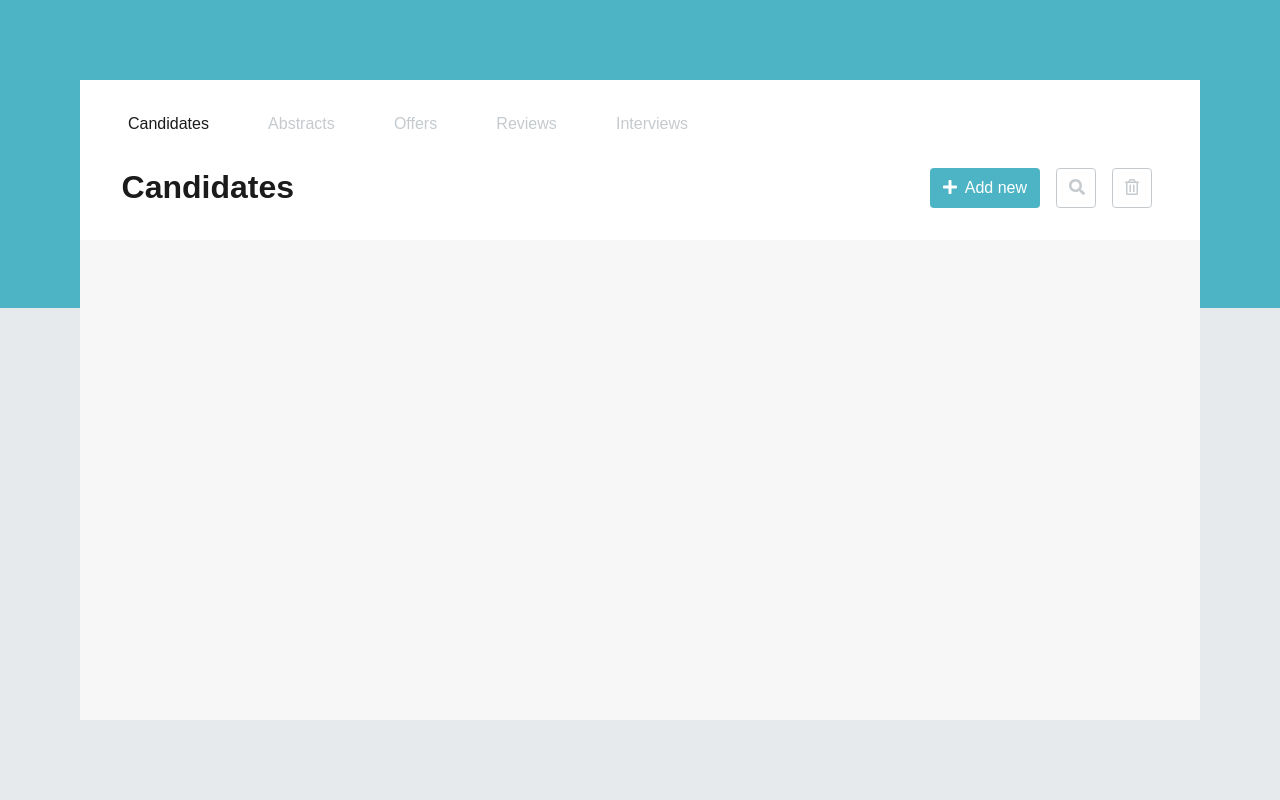
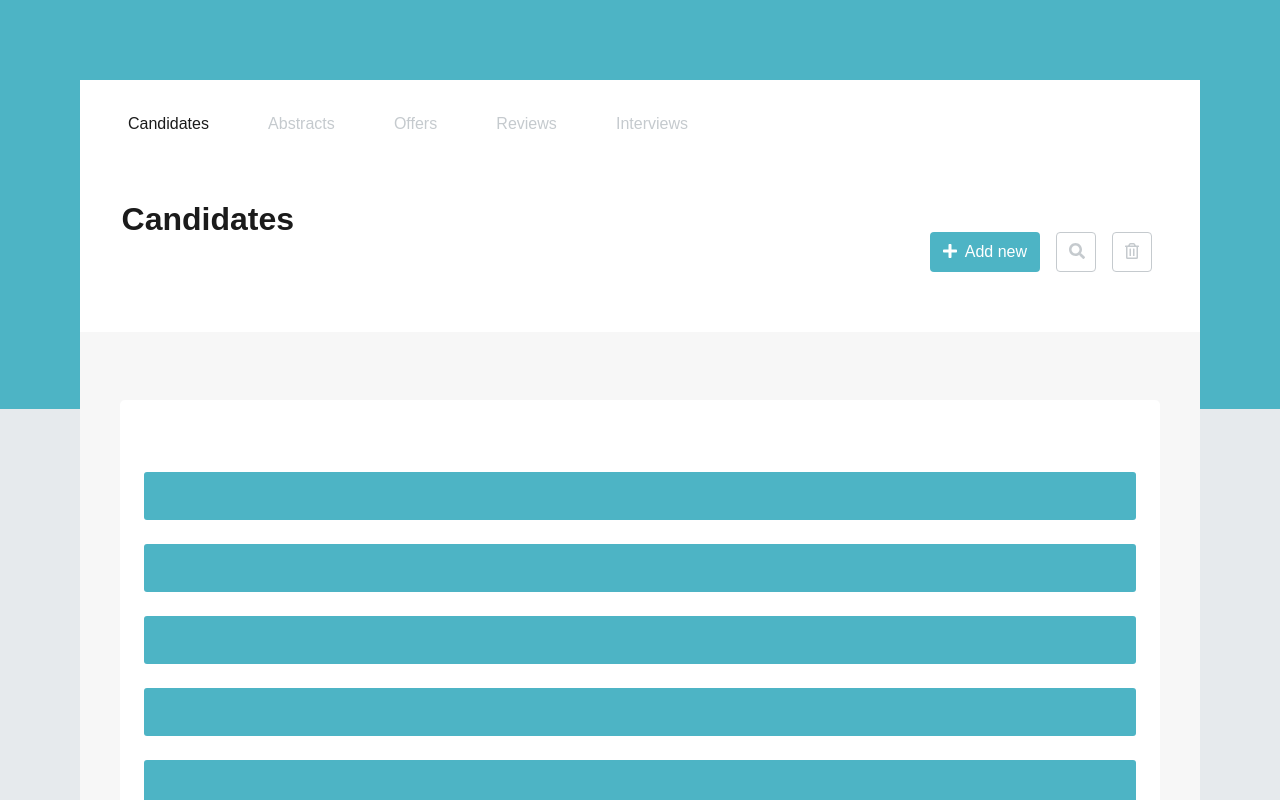
Before and after one commit to WassupNastya/db-web, a React (Create React App) app in the folder frontend/: page / in a window 1280 px wide. Shown: the top 800 px of the page. Built offline with nearby package versions, Linux system fonts and the light colour scheme; no server answers.

Commit message:
change titles & add rows

```diff
--- a/frontend/src/App.css
+++ b/frontend/src/App.css
@@ -1,14 +1,22 @@
 .main-screen {
     display: flex;
-    flex-direction: column;;
+    flex-direction: column;
     margin: 5em;
-    height: 80vh;
+    height: auto;
     background: linear-gradient(to bottom, white 0 25%, #F7F7F7 0 85%);
 }
 
 .page-title {
     margin-left: 1.3em;
-    margin-top: 1em;
+    margin-top: 2em;
     font-weight: bold;
     color: #1B1B1B;
 }
+.table-background {
+    background-color: white;
+    width: auto;
+    height: 100%;
+    margin: 8em 2.5em 2.5em 2.5em;
+    border-radius: 5px;
+    padding-top: 3em;
+}
--- a/frontend/src/App.js
+++ b/frontend/src/App.js
@@ -1,25 +1,76 @@
-import React from "react";
+import React, { useState } from "react";
 import "./App.css";
 
 import Header from "./Header";
 import ButtonGroup from "./ButtonGroup";
+import Row from "./Row";
 
 const getItems = () => {
-  fetch("http://localhost:3000/crud", {surname: 'Ivanov'})
+  fetch("http://localhost:3000/crud", { surname: "Ivanov" })
     .then(response => response.json())
     .then(items => console.log(items))
     .catch(err => console.log(err));
 };
 
+const items = [
+  {
+    id: 1,
+    surname: "Ivanov",
+    name: "Ivan"
+  },
+  {
+    id: 2,
+    surname: "Sidorov",
+    name: "Sergey"
+  },
+  {
+    id: 3,
+    surname: "Sidorov",
+    name: "Sergey"
+  },
+  {
+    id: 4,
+    surname: "Sidorov",
+    name: "Sergey"
+  },
+  {
+    id: 5,
+    surname: "Sidorov",
+    name: "Sergey"
+  },
+  {
+    id: 6,
+    surname: "Sidorov",
+    name: "Sergey"
+  },
+  {
+    id: 7,
+    surname: "Sidorov",
+    name: "Sergey"
+  },
+  {
+    id: 8,
+    surname: "Sidorov",
+    name: "Sergey"
+  }
+];
+
 function App() {
+  const [title, setTitle] = useState("Candidates");
+
   getItems();
   return (
     <div>
       <div className="main-screen">
-        <Header></Header>
+        <Header changeTitle={(title) => setTitle(title)}></Header>
         <div className="d-flex justify-content-between">
-        <h2 className="page-title">Candidates</h2>
-        <ButtonGroup></ButtonGroup>
+          <h2 className="page-title">{title}</h2>
+          <ButtonGroup></ButtonGroup>
+        </div>
+        <div className="table-background">
+          {items.map(x => (
+            <Row key={x.id}></Row>
+          ))}
         </div>
       </div>
     </div>
--- a/frontend/src/ButtonGroup.css
+++ b/frontend/src/ButtonGroup.css
@@ -1,5 +1,5 @@
 .button-group {
-    margin-top: 2em;
+    margin-top: 6em;
     margin-right: 3em;
 }
 
--- a/frontend/src/ButtonGroup.js
+++ b/frontend/src/ButtonGroup.js
@@ -1,4 +1,4 @@
-import React from "react";
+import React, { useState } from "react";
 import { FontAwesomeIcon } from "@fortawesome/react-fontawesome";
 import { faPlus } from "@fortawesome/free-solid-svg-icons";
 import { faSearch } from "@fortawesome/free-solid-svg-icons";
@@ -7,14 +7,32 @@ import { faTrashAlt } from "@fortawesome/free-regular-svg-icons";
 import "./ButtonGroup.css";
 
 function ButtonGroup() {
+  const [showSearchModal, setShowSearchModal] = useState(false);
+  const [showDeleteModal, setShowDeleteModal] = useState(false);
+
   return (
     <div className="button-group">
       <button className="btn add-button">
         <FontAwesomeIcon icon={faPlus} className="icon-add" />
         Add new
       </button>
-      <button className="btn search-button"><FontAwesomeIcon icon={faSearch} className="icon-search" /></button>
-      <button className="btn delete-button"><FontAwesomeIcon icon={faTrashAlt} className="icon-delete" /></button>
+      <button className="btn search-button">
+        <FontAwesomeIcon
+          icon={faSearch}
+          className="icon-search"
+          onClick={() => setShowSearchModal(true)}
+        />
+      </button>
+      <button className="btn delete-button">
+        <FontAwesomeIcon
+          icon={faTrashAlt}
+          className="icon-delete"
+          onClick={() => {
+            setShowDeleteModal(true);
+            console.log("click");
+          }}
+        />
+      </button>
     </div>
   );
 }
--- a/frontend/src/Header.js
+++ b/frontend/src/Header.js
@@ -1,16 +1,48 @@
-import React, { useState } from 'react';
-import './Header.css';
+import React, { useState } from "react";
+import "./Header.css";
 
-function Header() {
-  const [model, setModel] = useState('0');
+function Header({changeTitle, ...props}) {
+  const [model, setModel] = useState(0);
 
   return (
     <div className="header">
-        <a className={model == 0? "active-link" : "link"} href="#" onClick={() => setModel(0)}>Candidates</a>
-        <a className={model == 1? "active-link" : "link"} href="#" onClick={() => setModel(1)}>Abstracts</a>
-        <a className={model == 2? "active-link" : "link"} href="#" onClick={() => setModel(2)}>Offers</a>
-        <a className={model == 3? "active-link" : "link"} href="#" onClick={() => setModel(3)}>Reviews</a>
-        <a className={model == 4? "active-link" : "link"} href="#" onClick={() => setModel(4)}>Interviews</a>
+      <a
+        className={model === 0 ? "active-link" : "link"}
+        href="/#"
+        onClick={() => {
+          setModel(0); changeTitle("Candidates");
+        }}
+      >
+        Candidates
+      </a>
+      <a
+        className={model === 1 ? "active-link" : "link"}
+        href="/#"
+        onClick={() => {setModel(1); changeTitle('Abstracts')}}
+      >
+        Abstracts
+      </a>
+      <a
+        className={model === 2 ? "active-link" : "link"}
+        href="/#"
+        onClick={() => {setModel(2); changeTitle('Offers')}}
+      >
+        Offers
+      </a>
+      <a
+        className={model === 3 ? "active-link" : "link"}
+        href="/#"
+        onClick={() => {setModel(3); changeTitle('Reviews')}}
+      >
+        Reviews
+      </a>
+      <a
+        className={model === 4 ? "active-link" : "link"}
+        href="/#"
+        onClick={() => {setModel(4); changeTitle('Interviews')}}
+      >
+        Interviews
+      </a>
     </div>
   );
 }
--- /dev/null
+++ b/frontend/src/Row.css
@@ -0,0 +1,7 @@
+.row {
+    background-color: #4DB4C5;
+    border-radius: 3px;
+    width: auto;
+    height: 3em;
+    margin: 1.5em;
+}
--- /dev/null
+++ b/frontend/src/Row.js
@@ -0,0 +1,13 @@
+import React from 'react';
+import './Row.css';
+
+function Row() {
+
+  return (
+    <div className="row">
+
+    </div>
+  );
+}
+
+export default Row;
--- a/frontend/src/index.css
+++ b/frontend/src/index.css
@@ -3,6 +3,5 @@ body {
   font-family: 'Alata', sans-serif;
   -webkit-font-smoothing: antialiased;
   -moz-osx-font-smoothing: grayscale;
-  height: 100vh;
   background: linear-gradient(to bottom, #4DB4C5 0 35%, #E6EAED 0 65%);
 }
```
